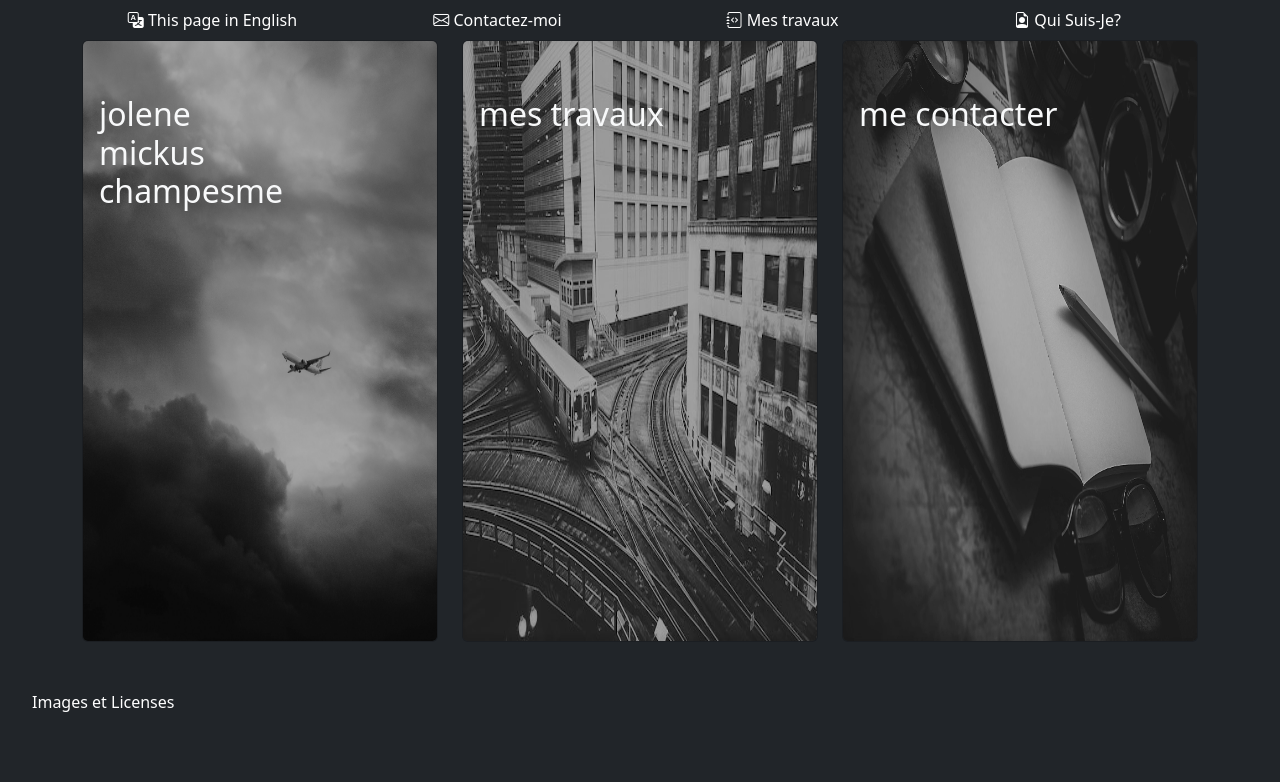
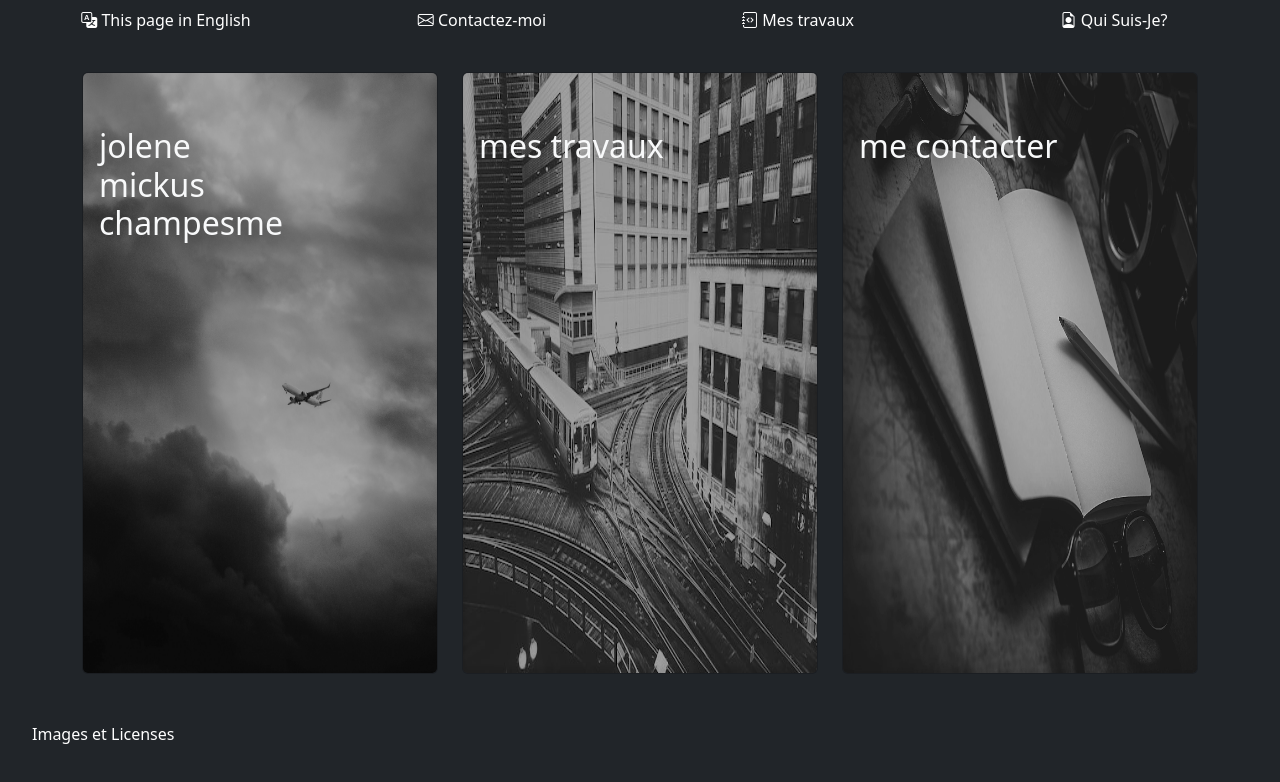
Before and after one commit to JoleneDwwm/miniBrief3, a plain HTML site: page index.html in a window 1280 px wide. Drawn offline with nearby package versions, Linux system fonts and the light colour scheme.

Commit message:
cleaning up
changed the favicon name
added a list
added a link to the js page

```diff
--- a/index.html
+++ b/index.html
@@ -4,8 +4,8 @@
 <head>
     <meta charset="utf-8">
     <meta name="viewport" content="width=device-width, initial-scale=1">
-    <link href="images/faviconPortfolio.png" rel="icon" type="image/x-icon">
-    <title>Portfolio</title>
+    <link href="images/faviconPortfolioJoleneMickusChampesme.png" rel="icon" type="image/x-icon">
+    <title>Jolene Mickus Champesme Portfolio</title>
     <link href="styles/styles.css" rel="stylesheet" type="text/css">
     <link href="https://cdn.jsdelivr.net/npm/bootstrap@5.2.3/dist/css/bootstrap.min.css" rel="stylesheet"
         integrity="sha384-rbsA2VBKQhggwzxH7pPCaAqO46MgnOM80zW1RWuH61DGLwZJEdK2Kadq2F9CUG65" crossorigin="anonymous">
@@ -13,9 +13,9 @@
     <script type="text/javascript" src="js/script.js"></script>
 </head>
 
-<header class="sticky-top bg-dark p-2">
+<header class="sticky-top bg-dark p-2" style="margin-bottom:2rem;">
     <div class="mobileJKPM">
-        <div class="container bg-dark">
+        <div class="container-fluid bg-dark">
             <div class="row text-center">
                 <div class="col"><a href="indexEN.html" class="text-decoration-none text-white"><i
                             class="bi-translate"></i></a></div>
@@ -29,7 +29,7 @@
         </div>
     </div>
     <div class="desktopJKPM">
-        <div class="container bg-dark">
+        <div class="container-fluid bg-dark">
             <div class="row text-center">
                 <div class="col"><a href="indexEN.html" class="text-decoration-none text-white"><i
                     class="bi-translate"></i> This page in English</a></div>
@@ -121,8 +121,10 @@
                     <div class="flipJKPM__card__back">
                         <div class="card">
                             <div class="card-body bg-light text-dark" style="width:350px; height:600px;">
-                                <a href="#" class="text-decoration-none text-dark"><i class="bi-github"></i> Github </a>
-                                <a href="#" class="text-decoration-none text-dark"><i class="bi-linkedin"></i> LinkedIn </a>
+                                <ul class="list-group list-group-flush">
+                                    <li class="list-group-item bg-light"><a href="#" class="text-decoration-none text-dark"><i class="bi-github"></i> Github </a></li>
+                                    <li class="list-group-item bg-light"><a href="#" class="text-decoration-none text-dark"><i class="bi-linkedin"></i> LinkedIn </a></li>
+                                </ul>
                             </div>
                         </div>
                     </div>
@@ -133,6 +135,7 @@
     <script src="https://cdn.jsdelivr.net/npm/bootstrap@5.2.3/dist/js/bootstrap.bundle.min.js"
         integrity="sha384-kenU1KFdBIe4zVF0s0G1M5b4hcpxyD9F7jL+jjXkk+Q2h455rYXK/7HAuoJl+0I4"
         crossorigin="anonymous"></script>
+    <script src="js/script.js"></script>
 </body>
 
 <footer class="bg-dark text-white">
--- a/js/script.js
+++ /dev/null
@@ -1,4 +0,0 @@
-$('.flip').hover(function(){
-    $(this).find('.card').toggleClass('flipped');
-
-});
```
Also changed, not shown: images/faviconPortfolioJoleneMickusChampesme.png (renamed from images/faviconPortfolio.png).
